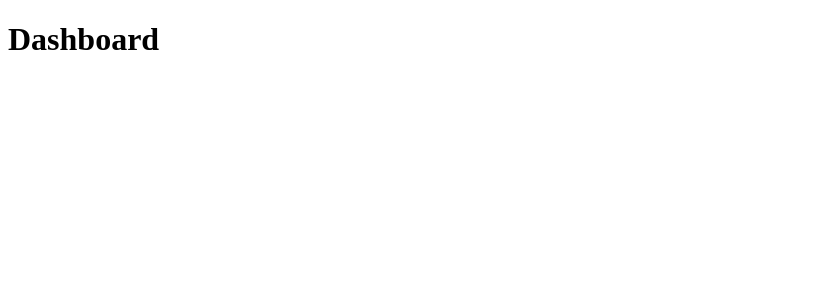
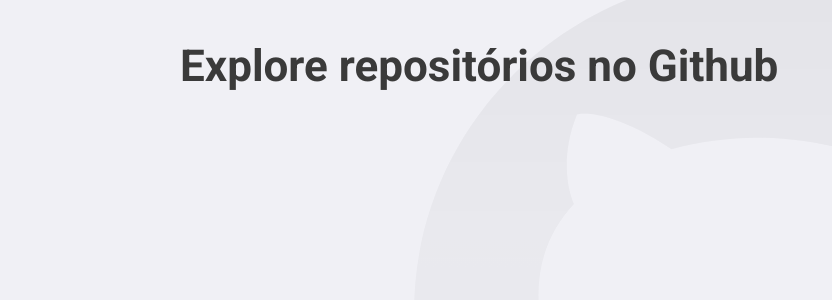
Before and after one commit to IgorSasaki/GithubExplorer, a React (Create React App) app: page / in a window 1280 px wide. Shown: the top 300 px of the page, without its empty margins (0-832 px from the left). Built offline with nearby package versions, Linux system fonts and the light colour scheme.

Commit message:
Utilizando Styled Components

```diff
--- a/package.json
+++ b/package.json
@@ -14,6 +14,7 @@
     "react-dom": "^17.0.2",
     "react-router-dom": "^5.2.0",
     "react-scripts": "4.0.3",
+    "styled-components": "^5.2.3",
     "typescript": "^4.1.2",
     "web-vitals": "^1.0.1"
   },
@@ -42,6 +43,7 @@
     ]
   },
   "devDependencies": {
-    "@types/react-router-dom": "^5.1.7"
+    "@types/react-router-dom": "^5.1.7",
+    "@types/styled-components": "^5.1.9"
   }
 }
--- a/public/index.html
+++ b/public/index.html
@@ -5,6 +5,11 @@
     <meta name="viewport" content="width=device-width, initial-scale=1" />
     <meta name="theme-color" content="#3A3A3A" />
     <title>Github Explorer</title>
+
+    <link
+      href="https://fonts.googleapis.com/css2?family=Roboto:wght@400;700&display=swap"
+      rel="stylesheet"
+    />
   </head>
   <body>
     <noscript>You need to enable JavaScript to run this app.</noscript>
--- a/src/App.tsx
+++ b/src/App.tsx
@@ -5,10 +5,16 @@
 // Componentes
 import Routes from "./routes";
 
+// Estilização
+import GlobalStyle from "./styles/global";
+
 const App: React.FC = () => (
-  <BrowserRouter>
-    <Routes />
-  </BrowserRouter>
+  <>
+    <BrowserRouter>
+      <Routes />
+    </BrowserRouter>
+    <GlobalStyle />
+  </>
 );
 
 export default App;
--- a/src/pages/Dashboard/index.tsx
+++ b/src/pages/Dashboard/index.tsx
@@ -1,8 +1,11 @@
 // Bibliotecas Externas
 import React from "react";
 
+// Estilização
+import * as Styled from "./styles";
+
 const Dashboard: React.FC = () => {
-  return <h1>Dashboard</h1>;
+  return <Styled.Title>Explore repositórios no Github</Styled.Title>;
 };
 
 export default Dashboard;
--- /dev/null
+++ b/src/pages/Dashboard/styles.ts
@@ -0,0 +1,6 @@
+import styled from "styled-components";
+
+export const Title = styled.h1`
+  font-size: 44px;
+  color: #3A3A3A;
+`
--- /dev/null
+++ b/src/styles/global.ts
@@ -0,0 +1,33 @@
+// Bibliotecas Externas
+import { createGlobalStyle } from "styled-components";
+
+// Componentes
+import githubBackground from '../assets/github-background.svg'
+
+export default createGlobalStyle`
+  * {
+    margin: 0;
+    padding: 0;
+    outline: 0;
+    box-sizing: border-box;
+  }
+
+  body {
+    background: #f0f0f5 url(${githubBackground}) no-repeat 70% top;
+    -webkit-font-smoothing: antialised;
+  }
+
+  body, input, button {
+    font: 16px Roboto, sans-serif
+  }
+
+  button {
+    cursor: pointer;
+  }
+
+  #root {
+    max-width: 960px;
+    margin: 0 auto;
+    padding: 40px 20px;
+  }
+`;
```
Also changed, not shown: src/assets/github-background.svg (added), 1 other file (tests, documents, lock files or other folders).
